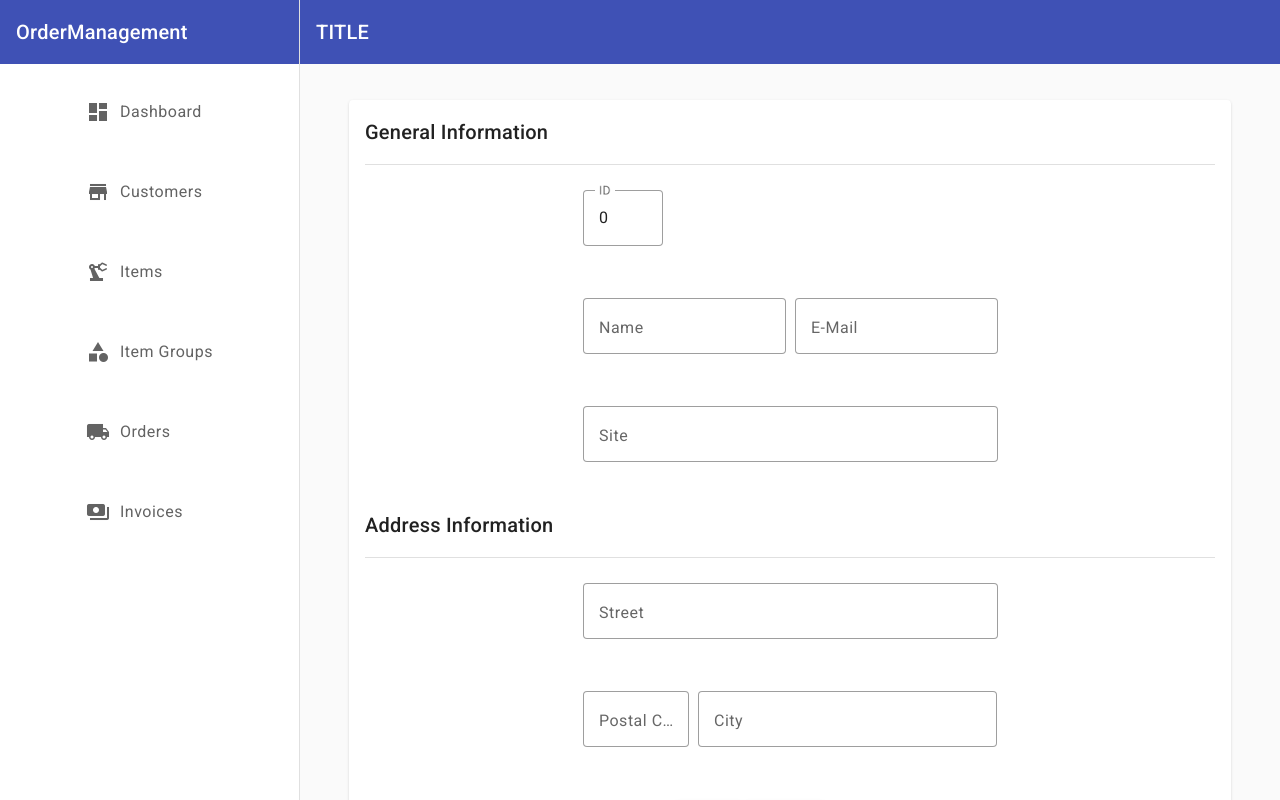
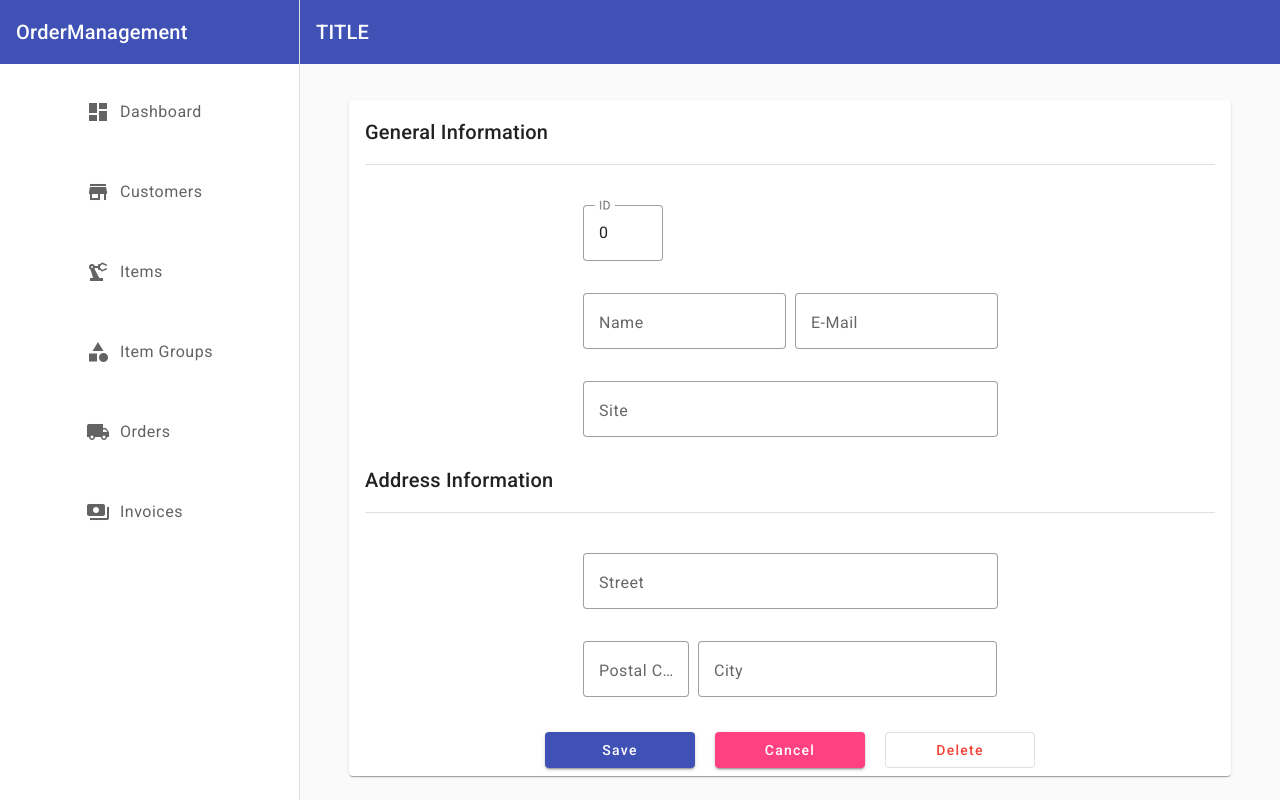
Before and after one commit to FTE-DEV/OrderManagement.UI, an Angular app: page /customers/1 in a window 1280 px wide. Built offline with nearby package versions, Linux system fonts and the light colour scheme; no server answers.

Commit message:
Added Form Devider with Title

```diff
--- a/src/app/app.component.css
+++ b/src/app/app.component.css
@@ -11,5 +11,5 @@
     width: 90%;
     margin: auto;
     margin-top: 100px;
-    margin-bottom: 100px;
+    margin-bottom: 50px;
 }
--- a/src/app/app.module.ts
+++ b/src/app/app.module.ts
@@ -29,6 +29,7 @@ import { OrdersComponent } from './components/orders/orders.component';
 import { InvoicesComponent } from './components/invoices/invoices.component';
 import { ToolbarComponent } from './components/toolbar/toolbar.component';
 import { CustomerComponent } from './components/customers/customer/customer.component';
+import { FormSectionHeaderComponent } from './components/form-section-header/form-section-header.component';
 
 
 
@@ -44,7 +45,8 @@ import { CustomerComponent } from './components/customers/customer/customer.comp
     OrdersComponent,
     InvoicesComponent,
     ToolbarComponent,
-    CustomerComponent
+    CustomerComponent,
+    FormSectionHeaderComponent
   ],
   imports: [
     BrowserModule,
--- a/src/app/components/customers/customer/customer.component.html
+++ b/src/app/components/customers/customer/customer.component.html
@@ -1,7 +1,6 @@
 <mat-card>
     <mat-card-content>
-        <h2>General Information</h2>
-        <mat-divider></mat-divider>
+        <app-form-section-header [sectionTitle]="'General Information'" />
         <div class="formRow">
             <div class="formRowSection">
                 <mat-form-field appearance="outline" class="formContent inputId">
@@ -31,8 +30,7 @@
                 </mat-form-field>
             </div>
         </div>
-        <h2>Address Information</h2>
-        <mat-divider></mat-divider>
+        <app-form-section-header [sectionTitle]="'Address Information'" />
         <div class="formRow">
             <div class="formRowSection">
                 <mat-form-field appearance="outline" class="formContent">
@@ -57,9 +55,9 @@
     </mat-card-content>
     <mat-card-actions>
         <div class="formRow">
-            <button mat-raised-button color="primary">Save</button>
-            <button mat-raised-button color="accent">Cancel</button>
-            <button mat-stroked-button color="warn">Delete</button>
+            <button mat-raised-button class="formButton" color="primary">Save</button>
+            <button mat-raised-button class="formButton" color="accent">Cancel</button>
+            <button mat-stroked-button class="formButton" color="warn">Delete</button>
         </div>
     </mat-card-actions>
 </mat-card>
--- /dev/null
+++ b/src/app/components/form-section-header/form-section-header.component.css
@@ -0,0 +1,4 @@
+.dividerMarginBottom
+{
+    margin-bottom: 35px;
+}
--- /dev/null
+++ b/src/app/components/form-section-header/form-section-header.component.html
@@ -0,0 +1,2 @@
+<h2>{{sectionTitle}}</h2>
+<mat-divider class="dividerMarginBottom"></mat-divider>
--- a/src/styles.css
+++ b/src/styles.css
@@ -13,9 +13,6 @@ body { margin: 0; font-family: Roboto, "Helvetica Neue", sans-serif; }
     display: flex;
     align-content: center;
     justify-content: center;
-    margin-top: 20px;
-    margin-bottom: 20px;
-
 }
 
 
@@ -33,3 +30,11 @@ body { margin: 0; font-family: Roboto, "Helvetica Neue", sans-serif; }
     width: 50%;
 
 }
+
+.formButton
+{
+    width: 150px;
+    margin-left: 10px;
+    margin-right: 10px;
+
+}
```
Also changed, not shown: src/app/components/form-section-header/form-section-header.component.ts (added, +10 -0 lines), src/app/components/customers/customer/customer.component.css (line endings or trailing spaces), 1 other file (tests, documents, lock files or other folders).
